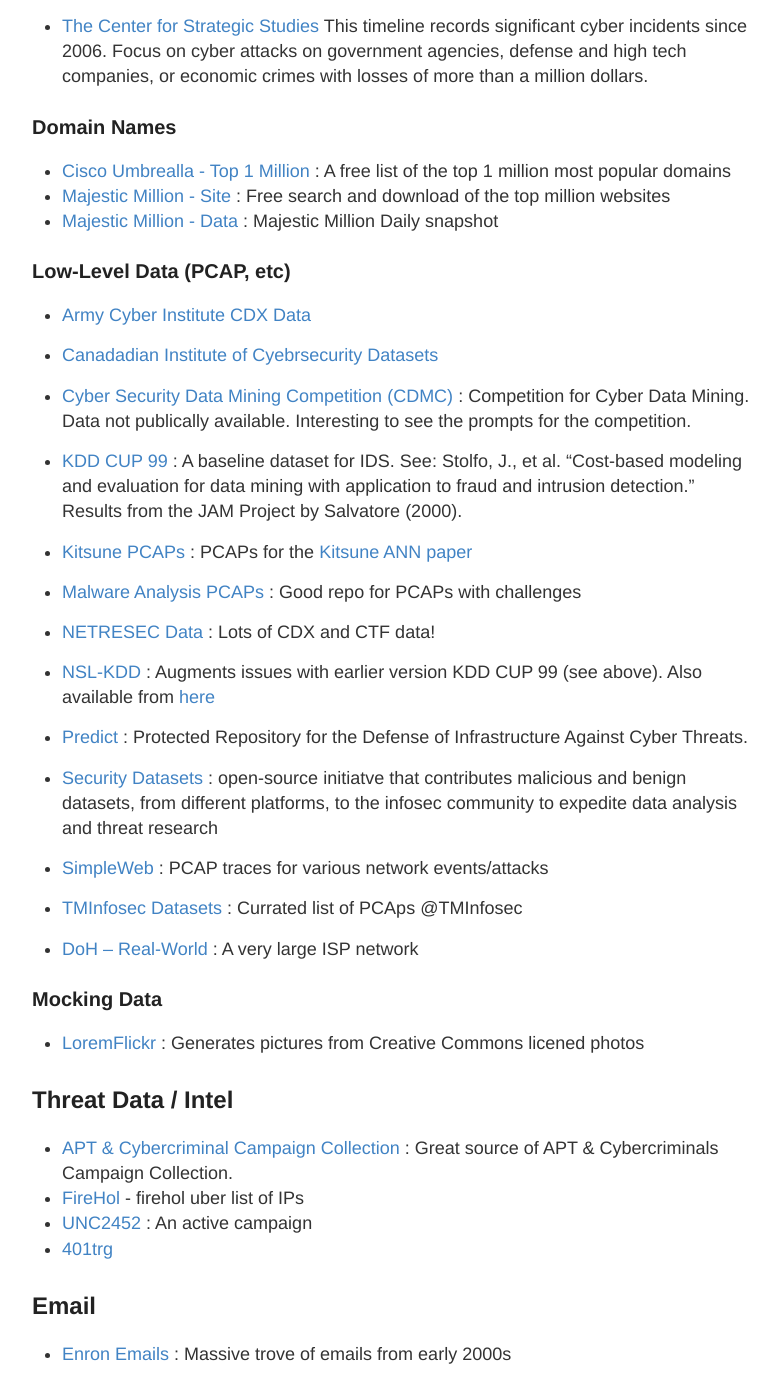
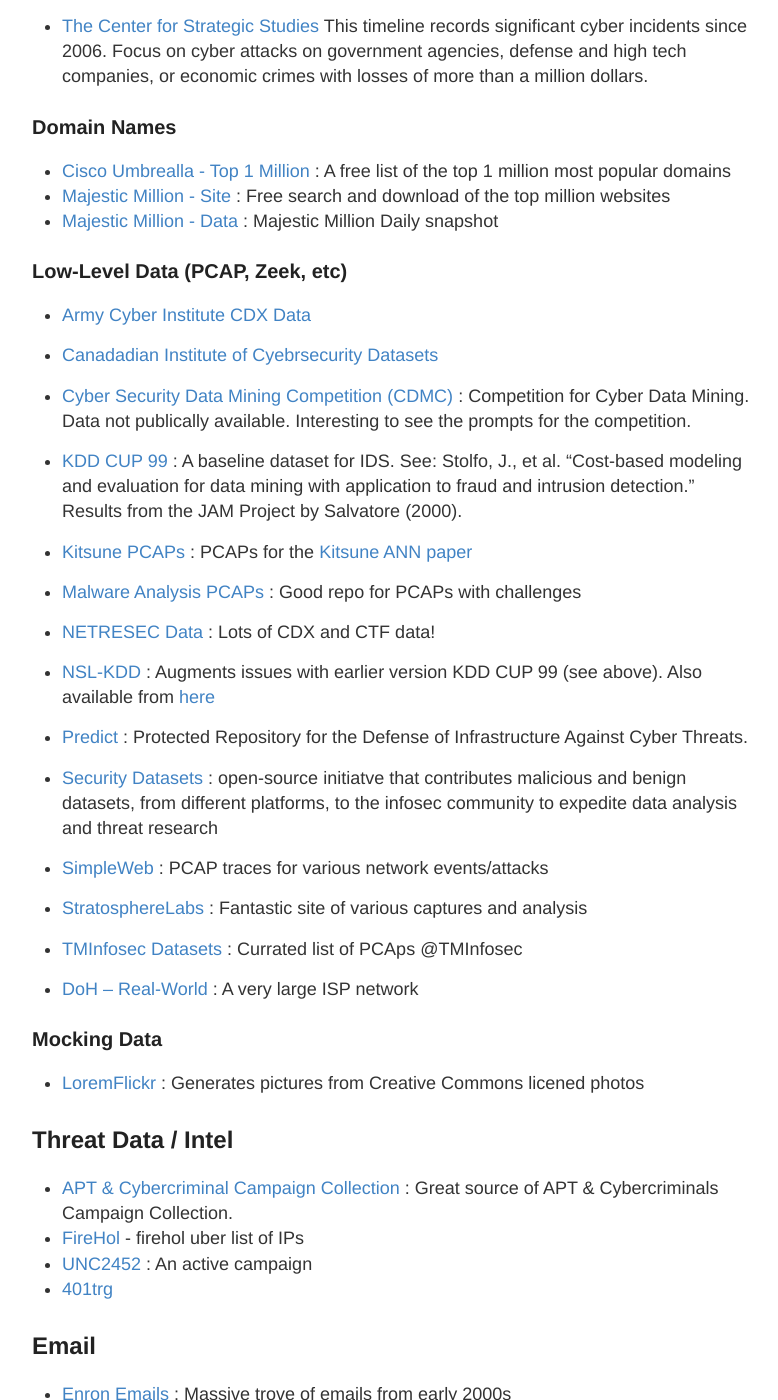
Before and after one commit to stevehenderson/stevehenderson.github.io, a Jekyll site: the page built from data.md, in a window 1280 px wide and 1400 px high, scrolled down 583 px. Shown: the whole window, without its empty margins (248-1026 px from the left). Built offline with Jekyll 4.4.1, drawn with Linux system fonts in a browser that asks for light colours.

Commit message:
Update data.md

```diff
--- a/data.md
+++ b/data.md
@@ -29,7 +29,7 @@
    * [Majestic Million - Data](http://downloads.majestic.com/majestic_million.csv) : Majestic Million Daily snapshot
 
 
-### Low-Level Data (PCAP, etc)
+### Low-Level Data (PCAP, Zeek, etc)
 
    * [Army Cyber Institute CDX Data](https://digitalcommons.usmalibrary.org/aci_datasets/1/)
 
@@ -52,6 +52,8 @@
    * [Security Datasets](https://securitydatasets.com/introduction.html) :  open-source initiatve that contributes malicious and benign datasets, from different platforms, to the infosec community to expedite data analysis and threat research
 
    * [SimpleWeb](http://www.simpleweb.org/wiki/Traces) : PCAP traces for various network events/attacks
+
+   * [StratosphereLabs](https://www.stratosphereips.org/datasets-overview) : Fantastic site of various captures and analysis
 
    * [TMInfosec Datasets](https://github.com/neu5ron/TMInfosec/blob/master/Datasets/PCAPs.md) : Currated list of PCAps @TMInfosec
 
```
